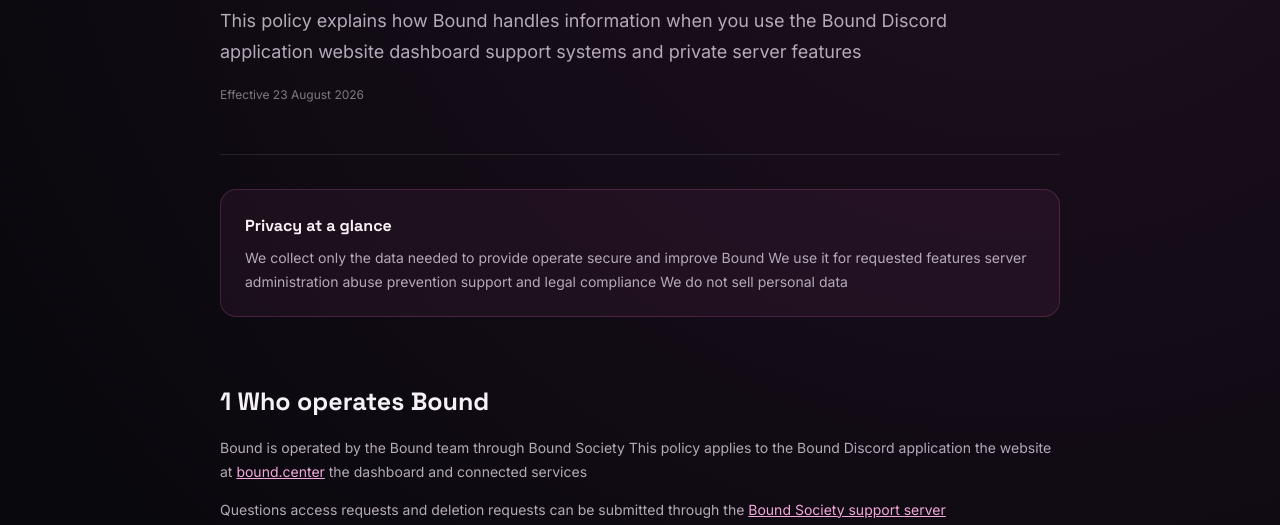
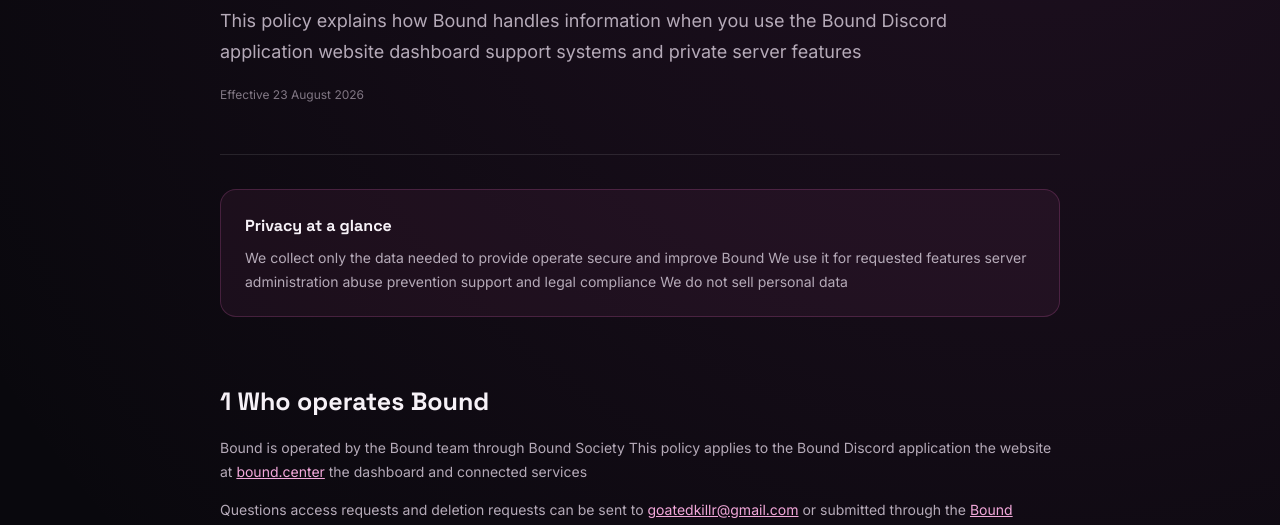
Before and after one commit to goatedkillr/bound-website, a website: page privacy.html in a window 1280 px wide. Shown: the part 268-793 px from the top of the page. Drawn offline with Linux system fonts and the light colour scheme.

Commit message:
Add privacy contact email

```diff
--- a/privacy.html
+++ b/privacy.html
@@ -9,7 +9,7 @@
 <header><nav class="legal-nav"><a class="brand" href="index.html"><img src="bound-logo.png" alt="Bound logo"><span><strong>Bound</strong><small>by Bound Society</small></span></a><div><a href="privacy.html">Privacy</a><a href="terms.html">Terms</a><a class="support" href="https://discord.gg/NVseqMDNRd" target="_blank" rel="noopener noreferrer">Support</a></div></nav></header>
 <main id="content" class="legal"><section class="hero"><span>LEGAL</span><h1>Privacy Policy</h1><p class="lead">This policy explains how Bound handles information when you use the Bound Discord application website dashboard support systems and private server features</p><p class="date">Effective 23 August 2026</p></section>
 <aside class="summary"><strong>Privacy at a glance</strong><p>We collect only the data needed to provide operate secure and improve Bound We use it for requested features server administration abuse prevention support and legal compliance We do not sell personal data</p></aside>
-<section><h2>1 Who operates Bound</h2><p>Bound is operated by the Bound team through Bound Society This policy applies to the Bound Discord application the website at <a href="https://www.bound.center/">bound.center</a> the dashboard and connected services</p><p>Questions access requests and deletion requests can be submitted through the <a href="https://discord.gg/NVseqMDNRd" target="_blank" rel="noopener noreferrer">Bound Society support server</a></p></section>
+<section><h2>1 Who operates Bound</h2><p>Bound is operated by the Bound team through Bound Society This policy applies to the Bound Discord application the website at <a href="https://www.bound.center/">bound.center</a> the dashboard and connected services</p><p>Questions access requests and deletion requests can be sent to <a href="mailto:goatedkillr@gmail.com">goatedkillr@gmail.com</a> or submitted through the <a href="https://discord.gg/NVseqMDNRd" target="_blank" rel="noopener noreferrer">Bound Society support server</a></p></section>
 <section><h2>2 Information we process</h2><h3>Discord account and server data</h3><p>We may process Discord user server role channel message interaction permission and application command identifiers Display names avatars and server names may be shown in the bot or dashboard We receive only the Discord OAuth scopes shown during sign in including identify and guilds when you use the dashboard</p><h3>Feature data</h3><p>Depending on the features used we may store profiles preferences consent choices blocks relationships economy balances achievements command settings tickets verification status moderation and safety records staff activity audit events subscription entitlements and configured messages or channels</p><h3>Messages and content</h3><p>Bound processes command inputs button selections modal responses and content needed for enabled features Some server owners may enable logs tickets transcripts welcome messages global chat moderation or safety tools The bot does not need to permanently store every Discord message and stores feature content only where required by the selected system</p><h3>Website and technical data</h3><p>The website may process Discord login sessions authorised servers permissions IP address request metadata device or browser information security logs and the settings you save The dashboard stores its login session in your browser so you remain signed in</p></section>
 <section><h2>3 Why we use information</h2><ul><li>Provide commands profiles relationships economy roleplay tickets verification moderation and private server systems</li><li>Authenticate users and confirm current Discord server permissions</li><li>Let authorised server managers enable disable and configure commands and features</li><li>Apply consent blocks privacy choices safewords and other safety controls</li><li>Investigate abuse respond to reports enforce rules prevent fraud and preserve service integrity</li><li>Operate subscriptions support troubleshoot failures and improve reliability</li><li>Meet legal obligations and protect users Bound Discord and the public</li></ul></section>
 <section><h2>4 Website command controls</h2><p>Authorised server managers can use the dashboard to enable disable or configure available commands and systems for their server Changes are tied to the selected Discord server and are permission checked Disabling a command stops future use where supported but does not automatically erase existing audit safety transaction or configuration records</p></section>
@@ -20,4 +20,4 @@
 <section><h2>9 Your choices and rights</h2><p>You may use available bot or dashboard controls to change consent privacy notifications blocks and server features You may leave a server remove Bound revoke Discord OAuth access or request access correction or deletion of eligible personal data through Bound Society support</p><p>Some records may be retained when required for security legal compliance fraud prevention transaction integrity or the rights and safety of others We will verify the requester before fulfilling sensitive requests Server administrators control their own Discord server content and should be contacted for server managed records</p></section>
 <section><h2>10 Children and age restricted features</h2><p>Bound is not directed to children under the minimum age required by Discord Users must satisfy Discord age requirements Age restricted or adult roleplay features may only be used by adults in appropriately age gated Discord spaces where required Server owners remain responsible for suitable access controls and lawful community operation</p></section>
 <section><h2>11 International processing and changes</h2><p>Service providers may process information in countries other than yours and apply their own legal safeguards We may update this policy when features practices or laws change The effective date above will be changed and material updates may also be announced through Bound or Bound Society</p></section>
-<section><h2>12 Contact</h2><p>For privacy questions or requests open a support ticket in <a href="https://discord.gg/NVseqMDNRd" target="_blank" rel="noopener noreferrer">Bound Society</a> Include your Discord user ID and enough detail to locate the relevant records but never send passwords tokens identity documents or payment card details</p></section></main><footer><div><span>© 2026 Bound</span><nav aria-label="Legal links"><a href="index.html">Home</a><a href="privacy.html">Privacy</a><a href="terms.html">Terms</a><a href="https://discord.gg/NVseqMDNRd" target="_blank" rel="noopener noreferrer">Contact support</a></nav></div></footer></body></html>
+<section><h2>12 Contact</h2><p>For privacy questions or requests email <a href="mailto:goatedkillr@gmail.com">goatedkillr@gmail.com</a> or open a support ticket in <a href="https://discord.gg/NVseqMDNRd" target="_blank" rel="noopener noreferrer">Bound Society</a> Include your Discord user ID and enough detail to locate the relevant records but never send passwords tokens identity documents or payment card details</p></section></main><footer><div><span>© 2026 Bound</span><nav aria-label="Legal links"><a href="index.html">Home</a><a href="privacy.html">Privacy</a><a href="terms.html">Terms</a><a href="https://discord.gg/NVseqMDNRd" target="_blank" rel="noopener noreferrer">Contact support</a></nav></div></footer></body></html>
```
